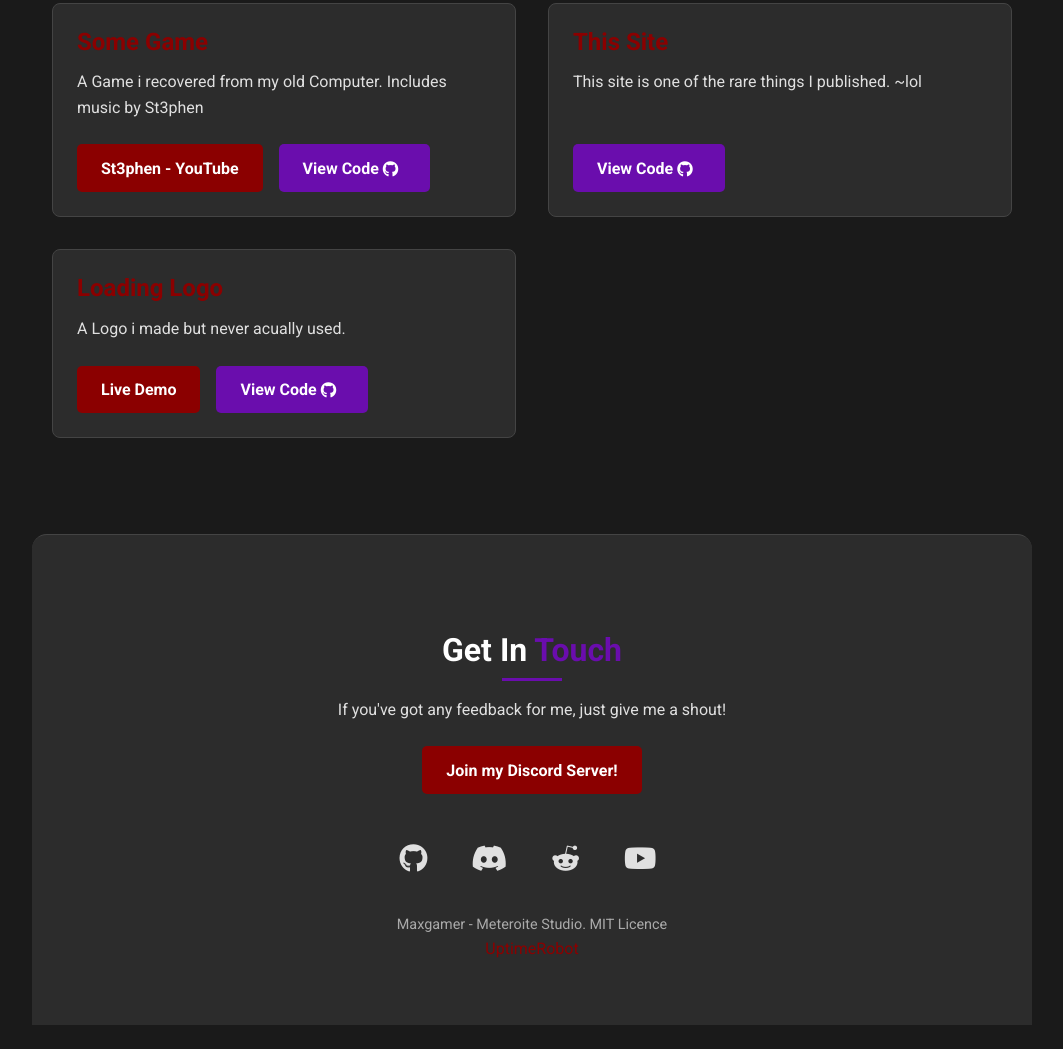
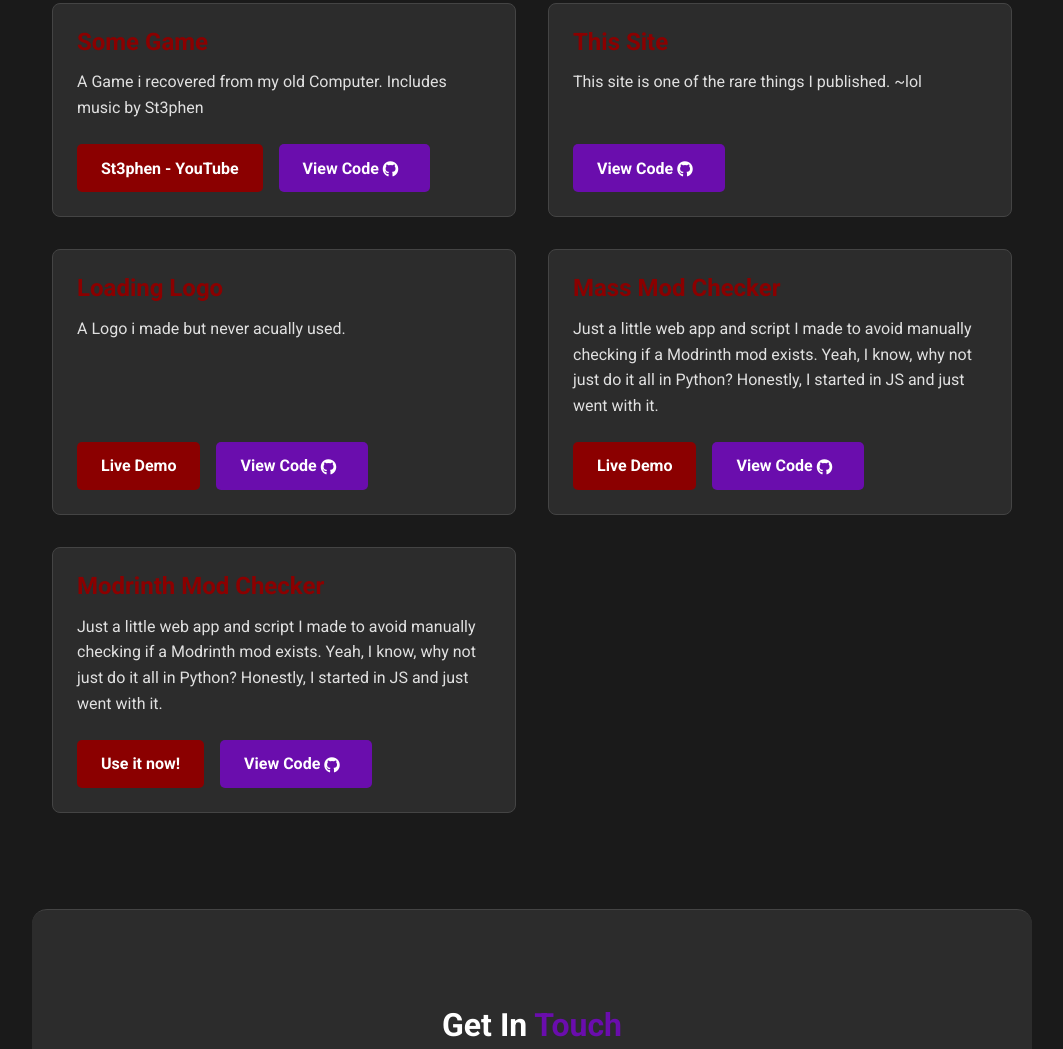
Before and after one commit to aqua-tic/maxgamergg.github.io, a plain HTML site: page index.html in a window 1280 px wide. Shown: the part 1376-2425 px from the top of the page, without its empty margins (108-1171 px from the left). Before the commit the page ends 2401 px from the top, so only its background shows below. Drawn offline with Linux system fonts and the light colour scheme.

Commit message:
Update index.html

```diff
--- a/index.html
+++ b/index.html
@@ -133,6 +133,30 @@ I'm excited to share some of my work here. While I mostly do stuff for my homela
                         </div>
                 </article>
 
+                <article class="project-card">
+                    <h3>Mass Mod Checker</h3>
+                    <p>Just a little web app and script I made to avoid
+                        manually checking if a Modrinth mod exists.
+                        Yeah, I know, why not just do it all in Python?
+                        Honestly, I started in JS and just went with it.</p>
+                    <div class="project-links">
+                        <a href="https://maxgamergg.github.io/Meteroite-Loader/" target="_blank" rel="noopener noreferrer" class="btn btn-red">Live Demo</a>
+                        <a href="https://github.com/maxgamergg/Meteroite-Loader" target="_blank" rel="noopener noreferrer" class="btn btn-purple">View Code <i class="fab fa-github"></i></a>
+                        </div>
+                </article>
+
+                <article class="project-card">
+                    <h3>Modrinth Mod Checker</h3>
+                    <p>Just a little web app and script I made to avoid
+                        manually checking if a Modrinth mod exists.
+                        Yeah, I know, why not just do it all in Python?
+                        Honestly, I started in JS and just went with it.</p>
+                    <div class="project-links">
+                        <a href="https://maxgamergg.github.io/mass-mod-checker-for-modrinth/" target="_blank" rel="noopener noreferrer" class="btn btn-red">Use it now!</a>
+                        <a href="https://github.com/maxgamergg/mass-mod-checker-for-modrinth" target="_blank" rel="noopener noreferrer" class="btn btn-purple">View Code <i class="fab fa-github"></i></a>
+                        </div>
+                </article>
+
                 </div>
         </section>
     </main>
```
